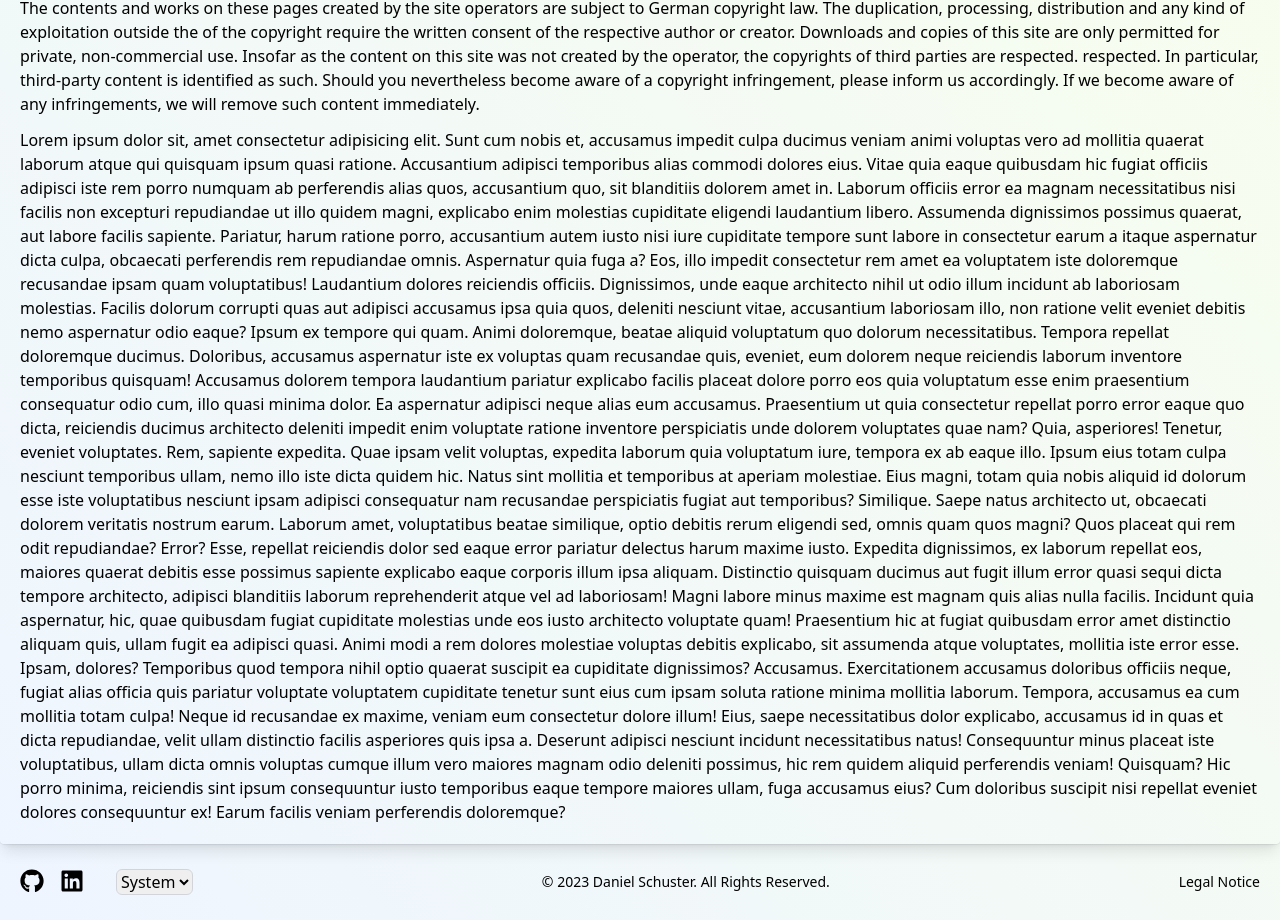
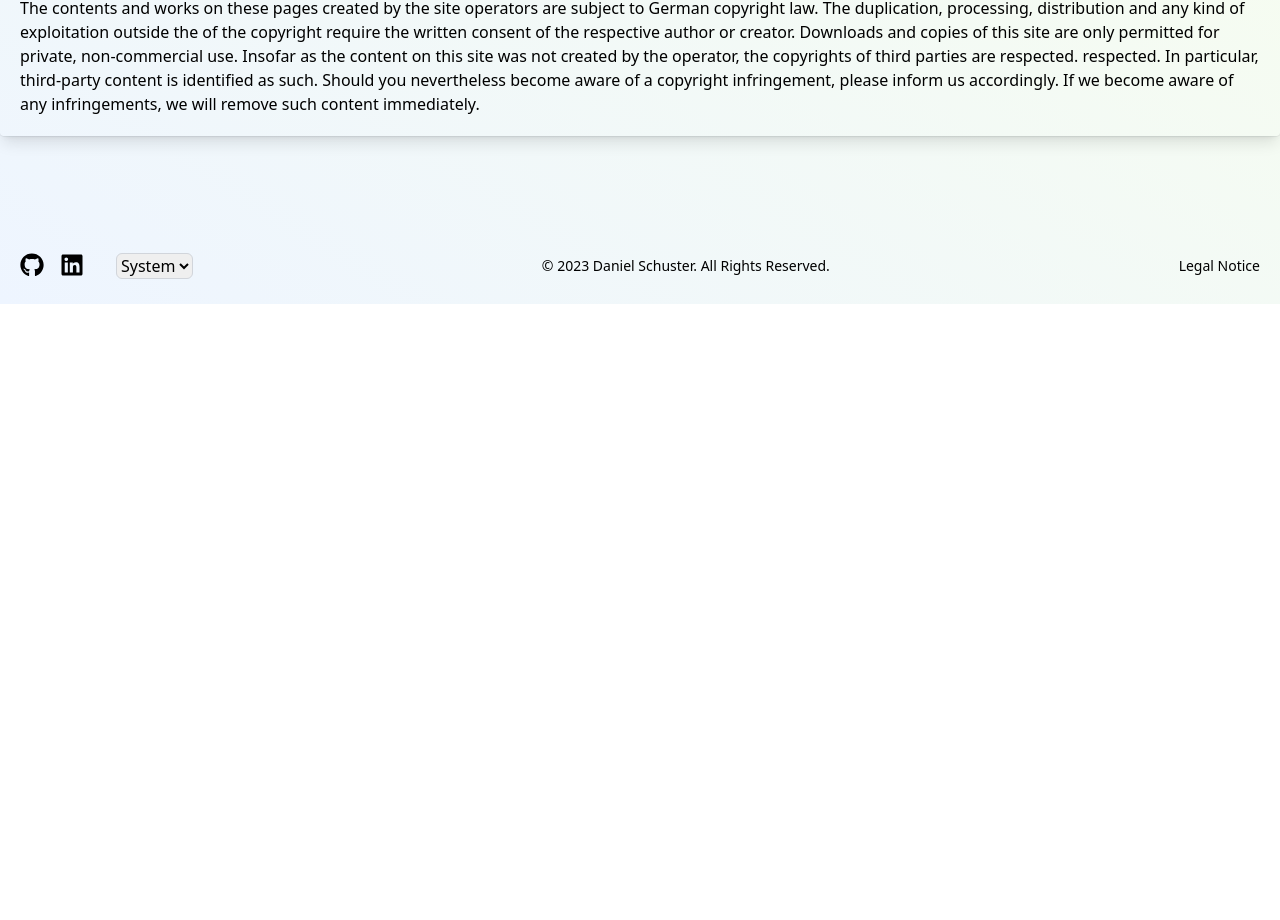
Before and after one commit to danielschuster-muc/danischu.com, a Next.js app: page /legal-notice in a window 1280 px wide. Shown: the part 496-1416 px from the top of the page. After the commit the page ends 800 px from the top, so only its background shows below. Built offline with nearby package versions, Linux system fonts and the light colour scheme.

Commit message:
remove lorem text on legal notice

```diff
--- a/app/legal-notice/page.tsx
+++ b/app/legal-notice/page.tsx
@@ -3,7 +3,7 @@ import React from "react";
 
 export default function LegalNotice() {
   return (
-    <div className="group container mx-auto mt-5 space-y-3 rounded p-5 shadow-lg ring-1 ring-slate-900/5 dark:bg-gray-900">
+    <div className="container mx-auto mt-5 space-y-3 rounded p-5 shadow-lg ring-1 ring-slate-900/5 dark:bg-gray-900">
       <h1>Legal Notice</h1>
       <div>
         <h2>
@@ -52,74 +52,6 @@ export default function LegalNotice() {
           infringements, we will remove such content immediately.
         </p>
       </div>
-
-      <p>
-        Lorem ipsum dolor sit, amet consectetur adipisicing elit. Sunt cum nobis
-        et, accusamus impedit culpa ducimus veniam animi voluptas vero ad
-        mollitia quaerat laborum atque qui quisquam ipsum quasi ratione.
-        Accusantium adipisci temporibus alias commodi dolores eius. Vitae quia
-        eaque quibusdam hic fugiat officiis adipisci iste rem porro numquam ab
-        perferendis alias quos, accusantium quo, sit blanditiis dolorem amet in.
-        Laborum officiis error ea magnam necessitatibus nisi facilis non
-        excepturi repudiandae ut illo quidem magni, explicabo enim molestias
-        cupiditate eligendi laudantium libero. Assumenda dignissimos possimus
-        quaerat, aut labore facilis sapiente. Pariatur, harum ratione porro,
-        accusantium autem iusto nisi iure cupiditate tempore sunt labore in
-        consectetur earum a itaque aspernatur dicta culpa, obcaecati perferendis
-        rem repudiandae omnis. Aspernatur quia fuga a? Eos, illo impedit
-        consectetur rem amet ea voluptatem iste doloremque recusandae ipsam quam
-        voluptatibus! Laudantium dolores reiciendis officiis. Dignissimos, unde
-        eaque architecto nihil ut odio illum incidunt ab laboriosam molestias.
-        Facilis dolorum corrupti quas aut adipisci accusamus ipsa quia quos,
-        deleniti nesciunt vitae, accusantium laboriosam illo, non ratione velit
-        eveniet debitis nemo aspernatur odio eaque? Ipsum ex tempore qui quam.
-        Animi doloremque, beatae aliquid voluptatum quo dolorum necessitatibus.
-        Tempora repellat doloremque ducimus. Doloribus, accusamus aspernatur
-        iste ex voluptas quam recusandae quis, eveniet, eum dolorem neque
-        reiciendis laborum inventore temporibus quisquam! Accusamus dolorem
-        tempora laudantium pariatur explicabo facilis placeat dolore porro eos
-        quia voluptatum esse enim praesentium consequatur odio cum, illo quasi
-        minima dolor. Ea aspernatur adipisci neque alias eum accusamus.
-        Praesentium ut quia consectetur repellat porro error eaque quo dicta,
-        reiciendis ducimus architecto deleniti impedit enim voluptate ratione
-        inventore perspiciatis unde dolorem voluptates quae nam? Quia,
-        asperiores! Tenetur, eveniet voluptates. Rem, sapiente expedita. Quae
-        ipsam velit voluptas, expedita laborum quia voluptatum iure, tempora ex
-        ab eaque illo. Ipsum eius totam culpa nesciunt temporibus ullam, nemo
-        illo iste dicta quidem hic. Natus sint mollitia et temporibus at aperiam
-        molestiae. Eius magni, totam quia nobis aliquid id dolorum esse iste
-        voluptatibus nesciunt ipsam adipisci consequatur nam recusandae
-        perspiciatis fugiat aut temporibus? Similique. Saepe natus architecto
-        ut, obcaecati dolorem veritatis nostrum earum. Laborum amet,
-        voluptatibus beatae similique, optio debitis rerum eligendi sed, omnis
-        quam quos magni? Quos placeat qui rem odit repudiandae? Error? Esse,
-        repellat reiciendis dolor sed eaque error pariatur delectus harum maxime
-        iusto. Expedita dignissimos, ex laborum repellat eos, maiores quaerat
-        debitis esse possimus sapiente explicabo eaque corporis illum ipsa
-        aliquam. Distinctio quisquam ducimus aut fugit illum error quasi sequi
-        dicta tempore architecto, adipisci blanditiis laborum reprehenderit
-        atque vel ad laboriosam! Magni labore minus maxime est magnam quis alias
-        nulla facilis. Incidunt quia aspernatur, hic, quae quibusdam fugiat
-        cupiditate molestias unde eos iusto architecto voluptate quam!
-        Praesentium hic at fugiat quibusdam error amet distinctio aliquam quis,
-        ullam fugit ea adipisci quasi. Animi modi a rem dolores molestiae
-        voluptas debitis explicabo, sit assumenda atque voluptates, mollitia
-        iste error esse. Ipsam, dolores? Temporibus quod tempora nihil optio
-        quaerat suscipit ea cupiditate dignissimos? Accusamus. Exercitationem
-        accusamus doloribus officiis neque, fugiat alias officia quis pariatur
-        voluptate voluptatem cupiditate tenetur sunt eius cum ipsam soluta
-        ratione minima mollitia laborum. Tempora, accusamus ea cum mollitia
-        totam culpa! Neque id recusandae ex maxime, veniam eum consectetur
-        dolore illum! Eius, saepe necessitatibus dolor explicabo, accusamus id
-        in quas et dicta repudiandae, velit ullam distinctio facilis asperiores
-        quis ipsa a. Deserunt adipisci nesciunt incidunt necessitatibus natus!
-        Consequuntur minus placeat iste voluptatibus, ullam dicta omnis voluptas
-        cumque illum vero maiores magnam odio deleniti possimus, hic rem quidem
-        aliquid perferendis veniam! Quisquam? Hic porro minima, reiciendis sint
-        ipsum consequuntur iusto temporibus eaque tempore maiores ullam, fuga
-        accusamus eius? Cum doloribus suscipit nisi repellat eveniet dolores
-        consequuntur ex! Earum facilis veniam perferendis doloremque?
-      </p>
     </div>
   );
 }
```
